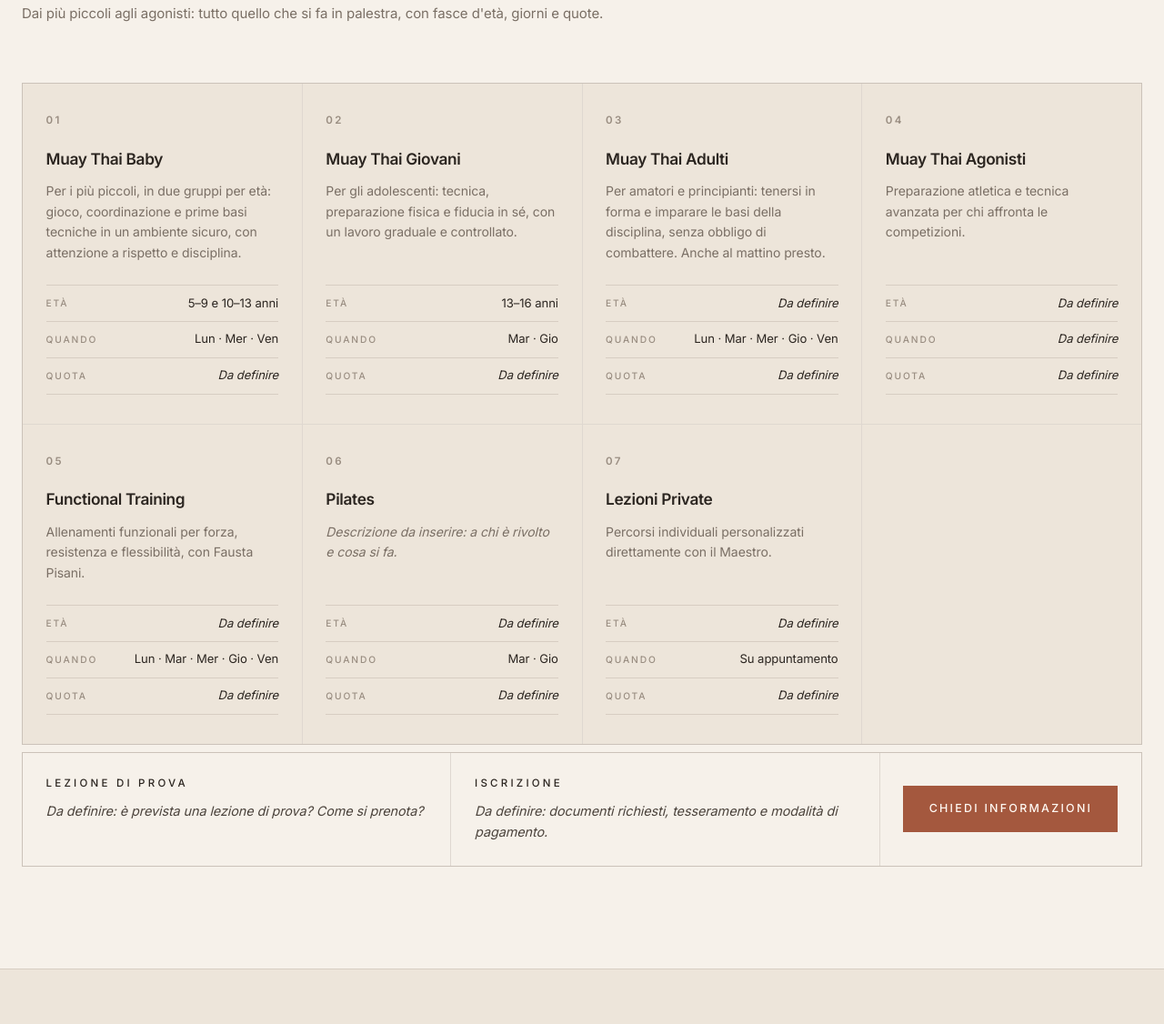
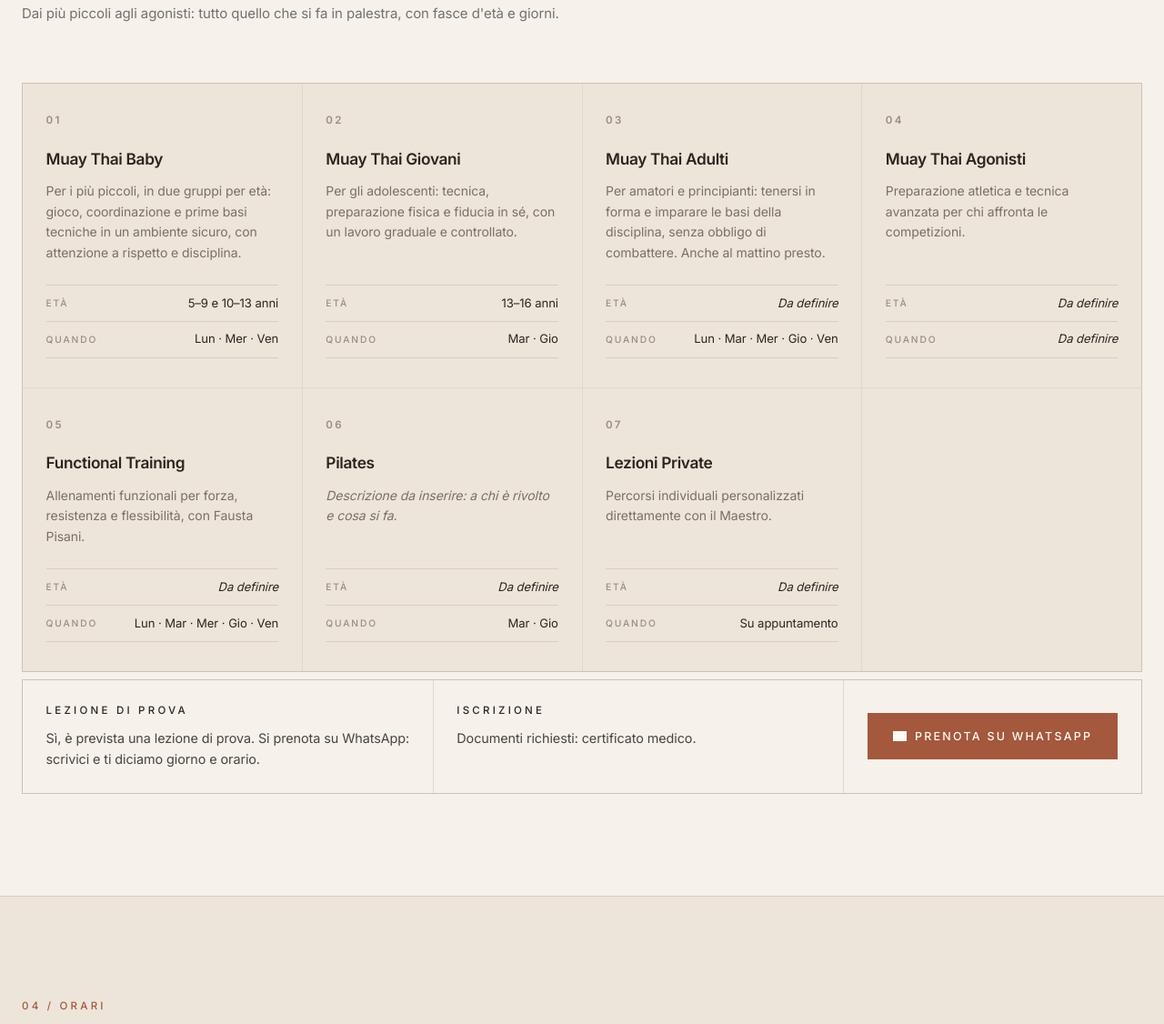
Before and after one commit to MatteoCambarau1/website-hua-ciai, a plain HTML site: page Sitoweb/index.html in a window 1280 px wide. Shown: the part 3484-4610 px from the top of the page at 91% size. Drawn offline with nearby package versions, Linux system fonts and the light colour scheme; grey boxes are pictures that could not be loaded.

Commit message:
Corsi: rimossa la quota; lezione di prova su WhatsApp e documenti per l'iscrizione

```diff
--- a/Sitoweb/index.html
+++ b/Sitoweb/index.html
@@ -479,6 +479,11 @@ window.FX = {
   .corsi-info > div { background: var(--black); padding: 1.6rem; }
   .corsi-info p { font-size: .9rem; line-height: 1.6; color: var(--light); margin-top: .6rem; }
   .corsi-info .cta { display: flex; align-items: center; }
+  .ico-wa {
+    width: 15px; height: 15px; flex: none; background: currentColor;
+    -webkit-mask: url('https://cdn.jsdelivr.net/npm/simple-icons@13/icons/whatsapp.svg') center / contain no-repeat;
+            mask: url('https://cdn.jsdelivr.net/npm/simple-icons@13/icons/whatsapp.svg') center / contain no-repeat;
+  }
 
   /* ═══ ORARI ═══ */
   .apertura { display: flex; flex-wrap: wrap; gap: 1px; background: var(--line); border: 1px solid var(--line); }
@@ -1227,7 +1232,7 @@ window.FX = {
       </h2>
       <div class="section-line max-w-[80px] mt-8 mb-8"></div>
       <p class="text-[15px] leading-relaxed" style="color: var(--muted);">
-        Dai più piccoli agli agonisti: tutto quello che si fa in palestra, con fasce d'età, giorni e quote.
+        Dai più piccoli agli agonisti: tutto quello che si fa in palestra, con fasce d'età e giorni.
       </p>
     </div>
 
@@ -1242,7 +1247,7 @@ window.FX = {
         <div class="kicker kicker-white">Iscrizione</div>
         <p id="info-iscrizione"></p>
       </div>
-      <div class="cta"><a href="#modulo" class="btn btn-white">Chiedi informazioni</a></div>
+      <div class="cta"><a href="#modulo" id="cta-prova" class="btn btn-white" target="_blank" rel="noopener"><span class="ico-wa" aria-hidden="true"></span>Prenota su WhatsApp</a></div>
     </div>
   </div>
 </section>
@@ -1997,36 +2002,37 @@ const ISTRUTTORI = [
 
 /* ── CORSI E ATTIVITÀ ──
    id          → nome breve senza spazi, usato nell'orario qui sotto
-   eta, prezzo → lascia '' finché non li abbiamo
+   eta         → lascia '' finché non la abbiamo
    quando      → facoltativo: se manca, i giorni vengono presi dall'orario
    referente   → facoltativo: id del referente nei CONTATTI a cui va il WhatsApp del modulo */
 const CORSI = [
   { id: 'baby',       nome: 'Muay Thai Baby',
     descrizione: 'Per i più piccoli, in due gruppi per età: gioco, coordinazione e prime basi tecniche in un ambiente sicuro, con attenzione a rispetto e disciplina.',
-    eta: '5–9 e 10–13 anni', prezzo: '' },
+    eta: '5–9 e 10–13 anni' },
   { id: 'giovani',    nome: 'Muay Thai Giovani',
     descrizione: 'Per gli adolescenti: tecnica, preparazione fisica e fiducia in sé, con un lavoro graduale e controllato.',
-    eta: '13–16 anni', prezzo: '' },
+    eta: '13–16 anni' },
   { id: 'adulti',     nome: 'Muay Thai Adulti',
     descrizione: 'Per amatori e principianti: tenersi in forma e imparare le basi della disciplina, senza obbligo di combattere. Anche al mattino presto.',
-    eta: '', prezzo: '' },
+    eta: '' },
   { id: 'agonisti',   nome: 'Muay Thai Agonisti',
     descrizione: 'Preparazione atletica e tecnica avanzata per chi affronta le competizioni.',
-    eta: '', prezzo: '' },
+    eta: '' },
   { id: 'functional', nome: 'Functional Training',
     descrizione: 'Allenamenti funzionali per forza, resistenza e flessibilità, con Fausta Pisani.',
-    eta: '', prezzo: '', referente: 'fausta' },
+    eta: '', referente: 'fausta' },
   { id: 'pilates',    nome: 'Pilates',
     descrizione: '',
-    eta: '', prezzo: '', referente: 'fausta' },
+    eta: '', referente: 'fausta' },
   { id: 'private',    nome: 'Lezioni Private',
     descrizione: 'Percorsi individuali personalizzati direttamente con il Maestro.',
-    eta: '', prezzo: '', quando: 'Su appuntamento' },
+    eta: '', quando: 'Su appuntamento' },
 ];
 
 const INFO_CORSI = {
-  prova:      '',   // ← è prevista una lezione di prova? Come si prenota?
-  iscrizione: '',   // ← cosa serve per iscriversi (certificato medico, tesseramento, quote…)
+  prova:      'Sì, è prevista una lezione di prova. Si prenota su WhatsApp: scrivici e ti diciamo giorno e orario.',
+  iscrizione: 'Documenti richiesti: certificato medico.',
+  messaggioProva: 'Ciao! Vorrei prenotare una lezione di prova.',   // testo già pronto nel WhatsApp del pulsante
 };
 
 /* ── ORARI ──
@@ -2134,7 +2140,7 @@ const ORARI = {
     card.lastChild.style.marginBottom = '1.25rem';
     card.append(el('h3', '', c.nome), fill(el('p'), c.descrizione, 'Descrizione da inserire: a chi è rivolto e cosa si fa.'));
     const dl = el('dl');
-    [['Età', c.eta], ['Quando', c.quando || giorniDi(c.id)], ['Quota', c.prezzo]].forEach(([k, v]) => {
+    [['Età', c.eta], ['Quando', c.quando || giorniDi(c.id)]].forEach(([k, v]) => {
       const r = el('div'); r.append(el('dt', '', k), fill(el('dd'), v, 'Da definire')); dl.appendChild(r);
     });
     card.appendChild(dl);
@@ -2151,6 +2157,7 @@ const ORARI = {
 
   fill($('info-prova'), INFO_CORSI.prova, 'Da definire: è prevista una lezione di prova? Come si prenota?');
   fill($('info-iscrizione'), INFO_CORSI.iscrizione, 'Da definire: documenti richiesti, tesseramento e modalità di pagamento.');
+  $('cta-prova').href = waLink(CONTATTI.referentePredefinito) + '?text=' + encodeURIComponent(INFO_CORSI.messaggioProva);
 
   // menu "Mi interessa" del modulo contatti
   const sel = $('argomento');
```
